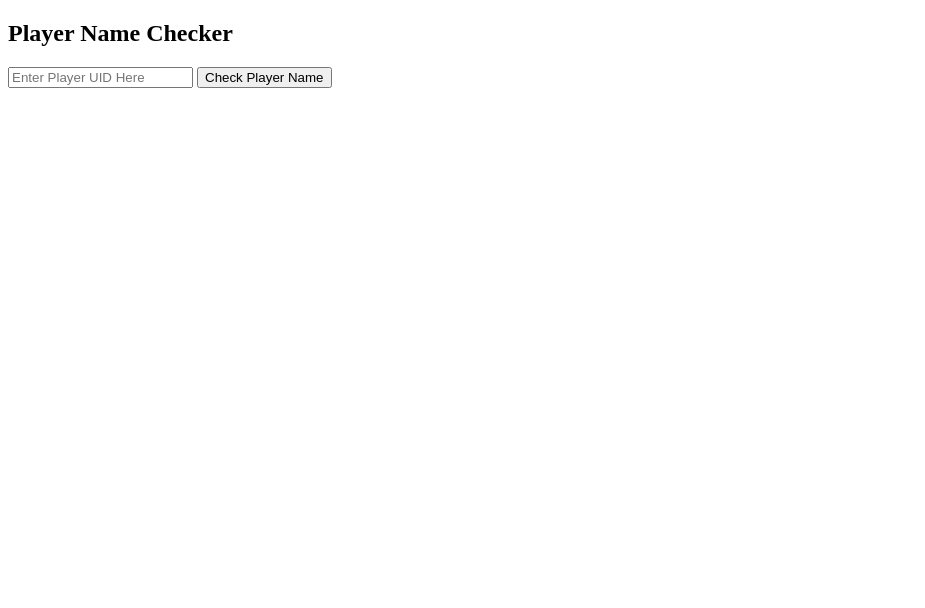
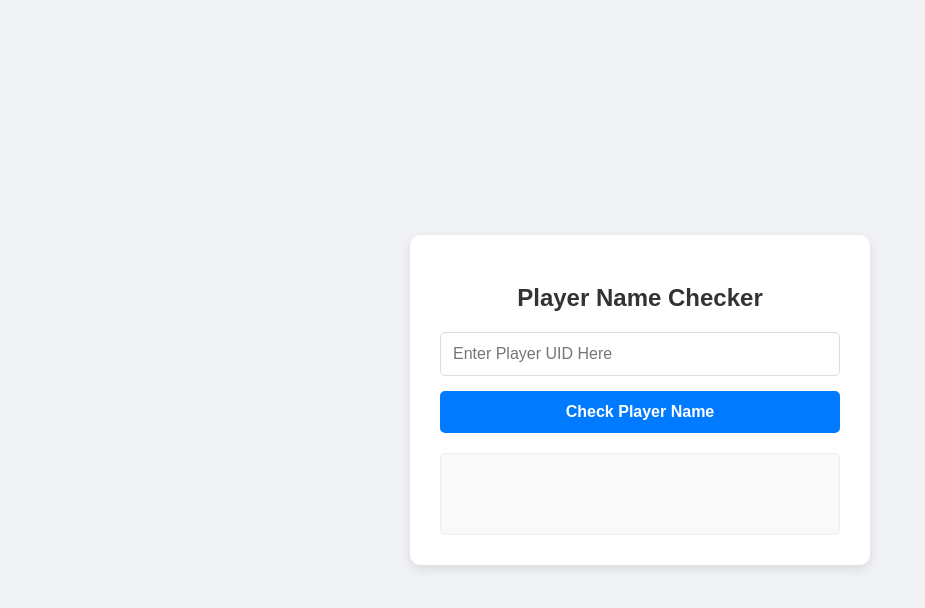
Before and after one commit to eaxtra56/Free-fire-uid-check-Free-, a plain HTML site: page index.html in a window 1280 px wide. Shown: the whole page, without its empty margins (0-925 px from the left). Drawn offline with nearby package versions, Linux system fonts and the light colour scheme.

Commit message:
Update index.html

```diff
--- a/index.html
+++ b/index.html
@@ -2,16 +2,80 @@
 <html lang="bn">
 <head>
     <meta charset="UTF-8">
+    <meta name="viewport" content="width=device-width, initial-scale=1.0">
     <title>Player Info Checker</title>
     <script src="https://ajax.googleapis.com/ajax/libs/jquery/3.7.1/jquery.min.js"></script>
-    <style> /* আপনার CSS এখানে থাকবে */ </style>
+    <style>
+        body {
+            font-family: Arial, sans-serif;
+            background-color: #f0f2f5;
+            display: flex;
+            justify-content: center;
+            align-items: center;
+            height: 100vh;
+            margin: 0;
+        }
+        .checker-container {
+            background-color: #ffffff;
+            padding: 30px;
+            border-radius: 10px;
+            box-shadow: 0 4px 12px rgba(0, 0, 0, 0.1);
+            text-align: center;
+            width: 90%;
+            max-width: 400px;
+        }
+        h2 {
+            margin-bottom: 20px;
+            color: #333;
+        }
+        .input-field {
+            width: 100%;
+            padding: 12px;
+            margin-bottom: 15px;
+            border: 1px solid #ddd;
+            border-radius: 5px;
+            box-sizing: border-box;
+            font-size: 16px;
+        }
+        .check-button {
+            width: 100%;
+            padding: 12px;
+            background-color: #007bff;
+            color: white;
+            border: none;
+            border-radius: 5px;
+            cursor: pointer;
+            font-size: 16px;
+            font-weight: bold;
+        }
+        .check-button:hover {
+            background-color: #0056b3;
+        }
+        .result-box {
+            margin-top: 20px;
+            padding: 15px;
+            border: 1px solid #eee;
+            background-color: #f9f9f9;
+            border-radius: 5px;
+            min-height: 50px;
+            font-weight: bold;
+            color: #555;
+            word-wrap: break-word;
+            display: flex;
+            justify-content: center;
+            align-items: center;
+            line-height: 1.5;
+        }
+    </style>
 </head>
 <body>
     <div class="checker-container">
         <h2>Player Name Checker</h2>
         <input type="number" id="player_id" class="input-field" placeholder="Enter Player UID Here">
         <button id="check_name_button" class="check-button">Check Player Name</button>
-        <div id="gamename_result" class="result-box"></div>
+        <div id="gamename_result" class="result-box">
+            <!-- প্লেয়ারের তথ্য এখানে দেখানো হবে -->
+        </div>
     </div>
 
     <script>
@@ -38,16 +102,22 @@
                 contentType: 'application/json',
                 data: JSON.stringify(payload),
                 dataType: 'json',
+                timeout: 15000,
                 success: function (response) {
                     if (response && response.nickname) {
                         var displayText = 'নাম: ' + response.nickname + '<br>রিজিয়ন: ' + response.region.toUpperCase();
                         resultBox.html('<span style="color: green;">' + displayText + '</span>');
                     } else {
+                        // যদি সার্ভার থেকে উত্তর আসে কিন্তু nickname না থাকে
                         resultBox.html('<span style="color: red;">খেলোয়াড় পাওয়া যায়নি। অনুগ্রহ করে UID চেক করুন।</span>');
                     }
                 },
-                error: function () {
-                    resultBox.html('<span style="color: red;">সার্ভারের সাথে সংযোগ করা যাচ্ছে না।</span>');
+                error: function (jqXHR) {
+                    var errorMsg = "সার্ভারের সাথে সংযোগ করা যাচ্ছে না।";
+                    if (jqXHR.responseJSON && jqXHR.responseJSON.error) {
+                        errorMsg = jqXHR.responseJSON.error; // ব্যাকএন্ড থেকে আসা এরর মেসেজ দেখানো
+                    }
+                    resultBox.html('<span style="color: red;">' + errorMsg + '</span>');
                 }
             });
         });
```
